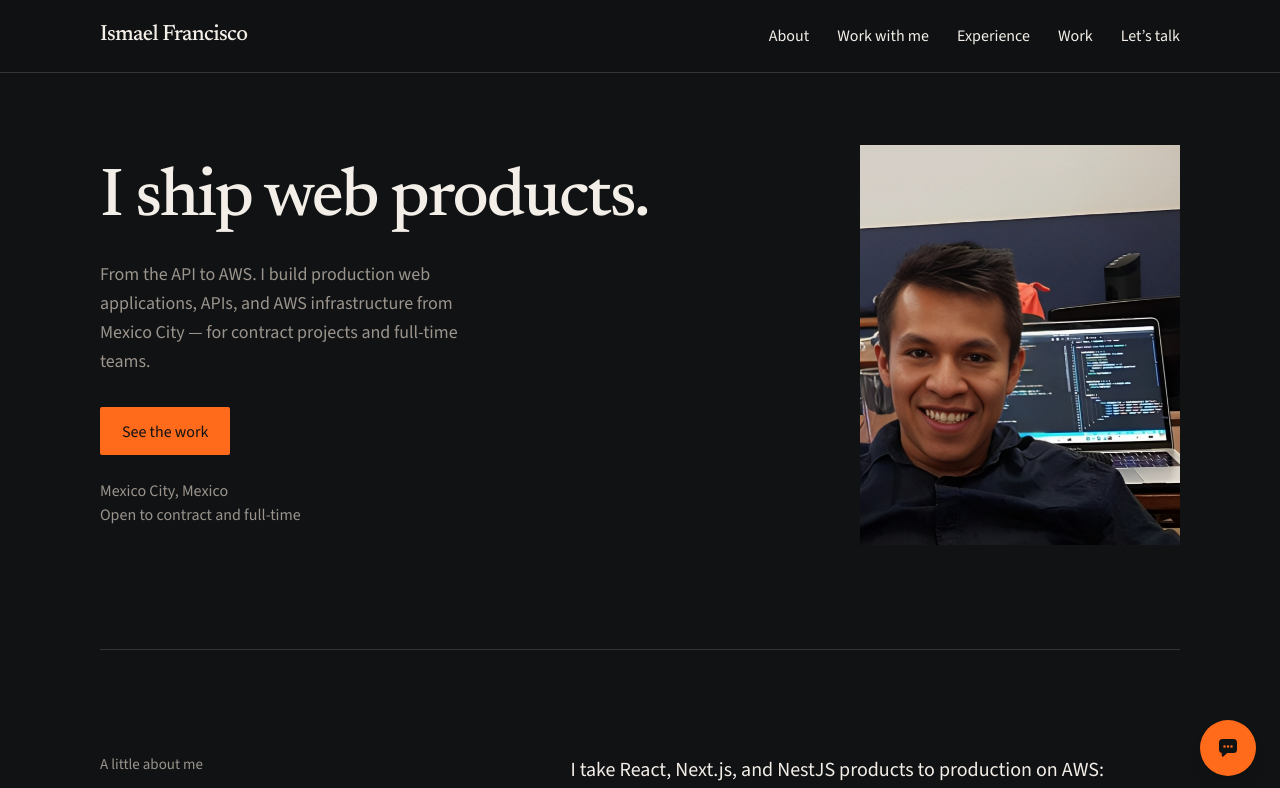
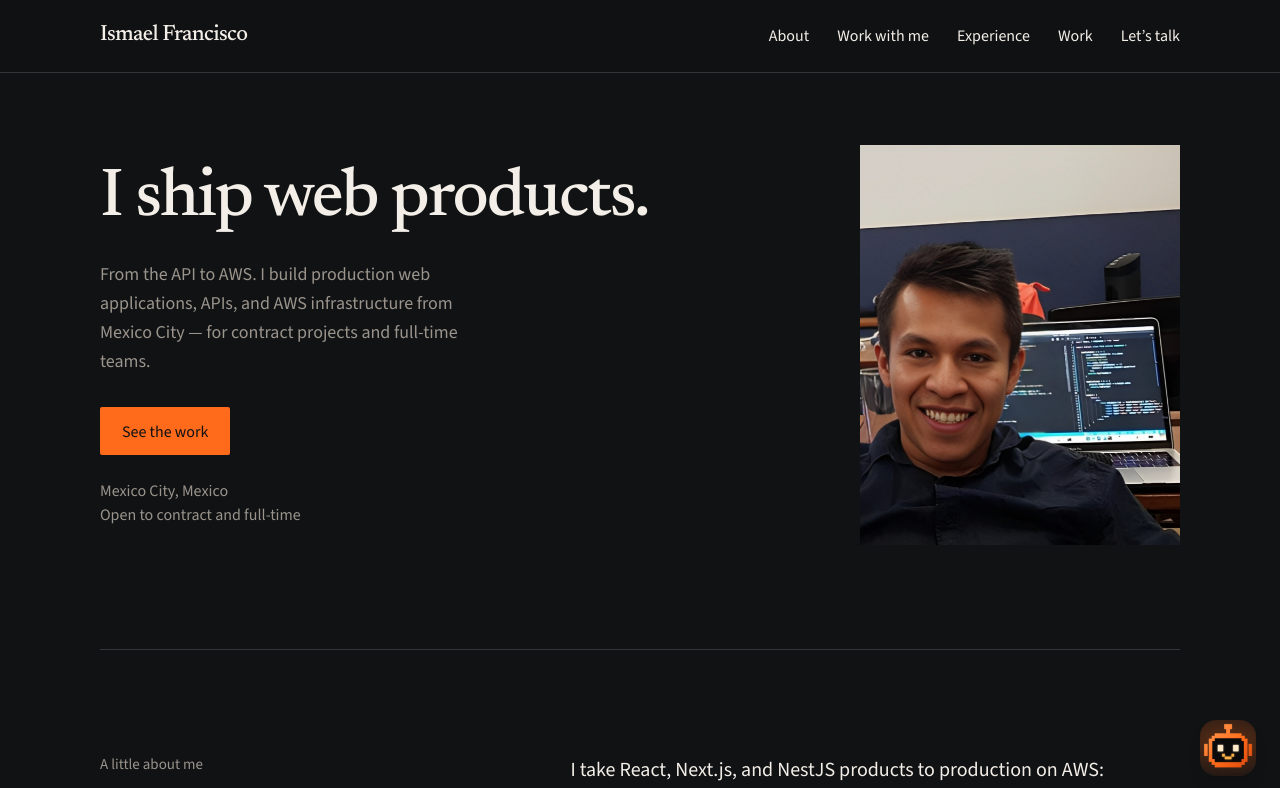
Before and after one commit to FrankIsmael/ifm-web, a Next.js app: page / in a window 1280 px wide. Shown: the top 788 px of the page. Built offline with nearby package versions, Linux system fonts and the light colour scheme; no server answers.

Commit message:
add robot icon

```diff
--- a/app/globals.css
+++ b/app/globals.css
@@ -571,8 +571,17 @@ body:has(.portfolio) {
 }
 
 .project-copy h3 {
+  display: flex;
+  align-items: center;
+  gap: 14px;
   font-size: clamp(32px, 3.5vw, 40px);
   line-height: 1.1;
+}
+
+.project-mark {
+  width: 44px;
+  height: 44px;
+  flex: none;
 }
 
 .project-subtitle {
--- a/components/chat-widget.tsx
+++ b/components/chat-widget.tsx
@@ -1,6 +1,7 @@
 'use client';
 
 import { useEffect, useState } from 'react';
+import Image from 'next/image';
 import { motion } from 'framer-motion';
 import { usePathname } from 'next/navigation';
 import { cvData } from '@/lib/cv-data';
@@ -47,7 +48,13 @@ export function ChatWidget() {
         >
           <div className="flex items-center justify-between border-b border-border px-4 py-2.5">
             <div className="flex items-center gap-2 text-sm">
-              <span className="h-2 w-2 rounded-full bg-foreground" aria-hidden />
+              <Image
+                src="/acp-agent-icon.png"
+                alt=""
+                width={22}
+                height={22}
+                className="h-[22px] w-[22px] rounded-[5px]"
+              />
               <span className="font-medium">Ask my agent</span>
             </div>
             <div className="flex items-center gap-1">
@@ -89,10 +96,10 @@ export function ChatWidget() {
         aria-expanded={open}
         whileHover={{ scale: 1.05 }}
         whileTap={{ scale: 0.95 }}
-        className={`fixed bottom-6 right-6 z-50 h-14 w-14 items-center justify-center rounded-full bg-[#ff6b1a] text-[#111214] shadow-lg ${open ? 'hidden md:flex' : 'flex'}`}
+        className={`fixed bottom-6 right-6 z-50 h-14 w-14 items-center justify-center overflow-hidden rounded-2xl shadow-lg ${open ? 'hidden bg-[#ff6b1a] text-[#111214] md:flex' : 'flex'}`}
       >
-        <svg width="24" height="24" viewBox="0 0 24 24" aria-hidden>
-          {open ? (
+        {open ? (
+          <svg width="24" height="24" viewBox="0 0 24 24" aria-hidden>
             <path
               d="M6 6l12 12M18 6 6 18"
               fill="none"
@@ -100,15 +107,16 @@ export function ChatWidget() {
               strokeWidth="1.75"
               strokeLinecap="round"
             />
-          ) : (
-            <path
-              fill="currentColor"
-              fillRule="evenodd"
-              clipRule="evenodd"
-              d="M6.5 3h11A3.5 3.5 0 0 1 21 6.5v7a3.5 3.5 0 0 1-3.5 3.5H11.2L7.4 20.4A1 1 0 0 1 5.75 19.6V17H6.5A3.5 3.5 0 0 1 3 13.5v-7A3.5 3.5 0 0 1 6.5 3ZM8.5 9.25a1.25 1.25 0 1 0 0 2.5 1.25 1.25 0 0 0 0-2.5Zm3.5 0a1.25 1.25 0 1 0 0 2.5 1.25 1.25 0 0 0 0-2.5Zm3.5 0a1.25 1.25 0 1 0 0 2.5 1.25 1.25 0 0 0 0-2.5Z"
-            />
-          )}
-        </svg>
+          </svg>
+        ) : (
+          <Image
+            src="/acp-agent-icon.png"
+            alt=""
+            width={56}
+            height={56}
+            className="h-full w-full object-cover"
+          />
+        )}
       </motion.button>
     </>
   );
--- a/components/projects.tsx
+++ b/components/projects.tsx
@@ -1,3 +1,4 @@
+import Image from 'next/image';
 import { cvData } from '@/lib/cv-data';
 import { SectionHeading, Tags } from './ui';
 
@@ -22,7 +23,18 @@ export function Projects() {
             >
               <div className="project-copy">
                 <p className="section-label">{project.tag}</p>
-                <h3>{project.name}</h3>
+                <h3>
+                  {project.id === 'acp-agent' && (
+                    <Image
+                      src="/acp-agent-mark.png"
+                      alt=""
+                      width={44}
+                      height={44}
+                      className="project-mark"
+                    />
+                  )}
+                  {project.name}
+                </h3>
                 <p className="project-subtitle">{project.description}</p>
                 <p>{project.detail}</p>
                 {'role' in project && project.role && (
```
Also changed, not shown: public/acp-agent-icon.png (added), public/acp-agent-mark.png (added).
